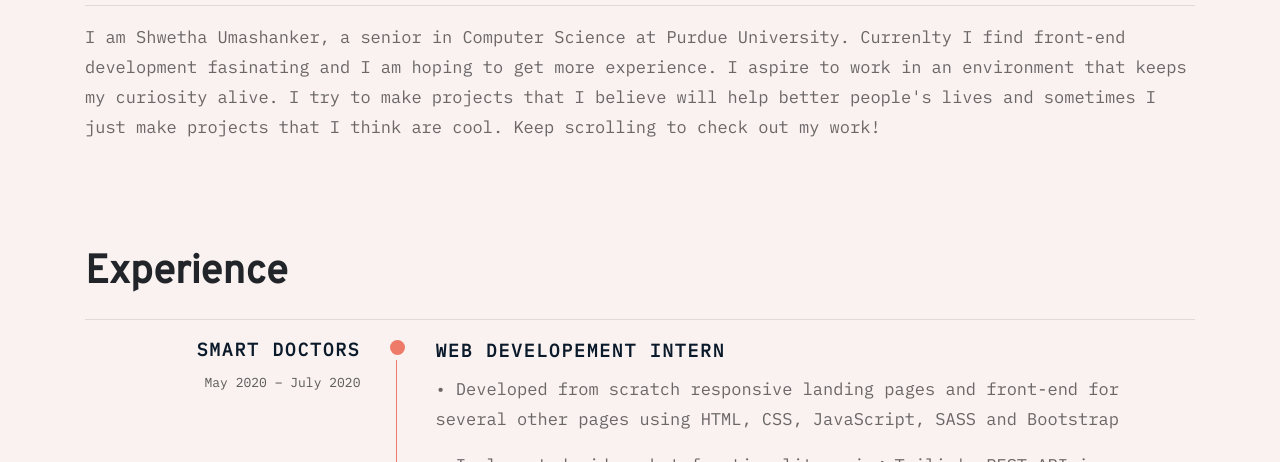
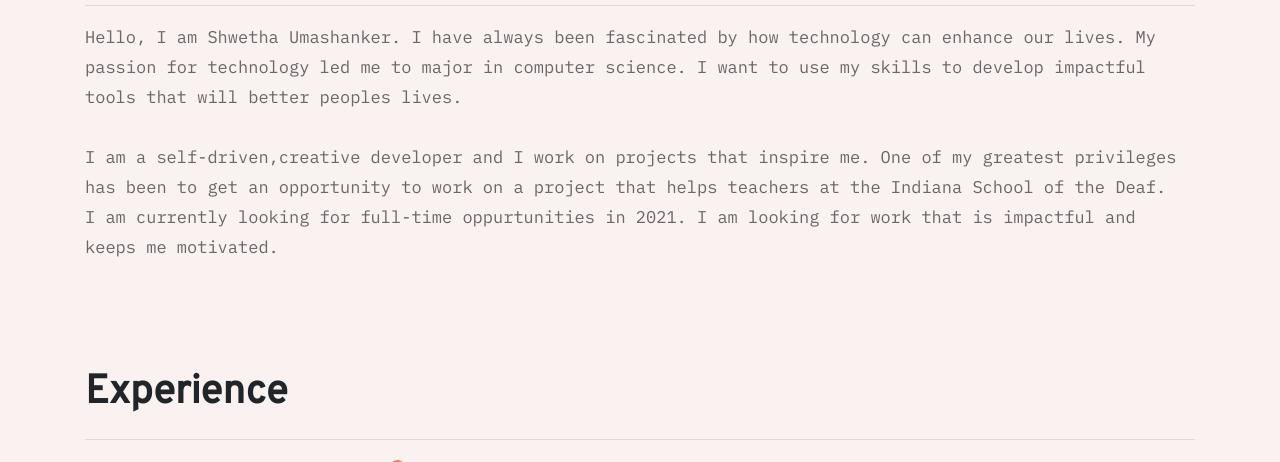
Before and after one commit to shwethaumashanker/shwethaumashanker.github.io, a plain HTML site: page index.html in a window 1280 px wide. Shown: the part 764-1226 px from the top of the page. Drawn offline with nearby package versions, Linux system fonts and the light colour scheme; a web font is replaced by a local one.

Commit message:
updated about me

```diff
--- a/index.html
+++ b/index.html
@@ -104,11 +104,11 @@
             <div class="content">
                 <div class="big-header wow fadeInUp">About Me</div>
                 <hr>
-                <p class="about-me-text wow fadeInLeft">I am Shwetha Umashanker, a senior in Computer Science at Purdue
-                    University. Currenlty I find front-end development fasinating and I am hoping to get more
-                    experience. I aspire to work in an environment that keeps my curiosity
-                    alive. I try to make projects that I believe will help better people's
-                    lives and sometimes I just make projects that I think are cool. Keep scrolling to check out my work!
+                <p class="about-me-text wow fadeInLeft">Hello, I am Shwetha Umashanker. I have always been fascinated by how technology can enhance our lives. My passion for technology led me to major in computer science. I want to use my skills to develop impactful tools that will better peoples lives.<br><br>
+
+                    I am a self-driven,creative developer and I work on projects that inspire me. One of my greatest privileges has been to get an opportunity to work on a project that helps teachers at the Indiana School of the Deaf. <br>
+
+                    I am currently looking for full-time oppurtunities in 2021. I am looking for work that is impactful and keeps me motivated.<br>
                 </p>
             </div>
         </div>
```
Also changed, not shown: 1 other file.
